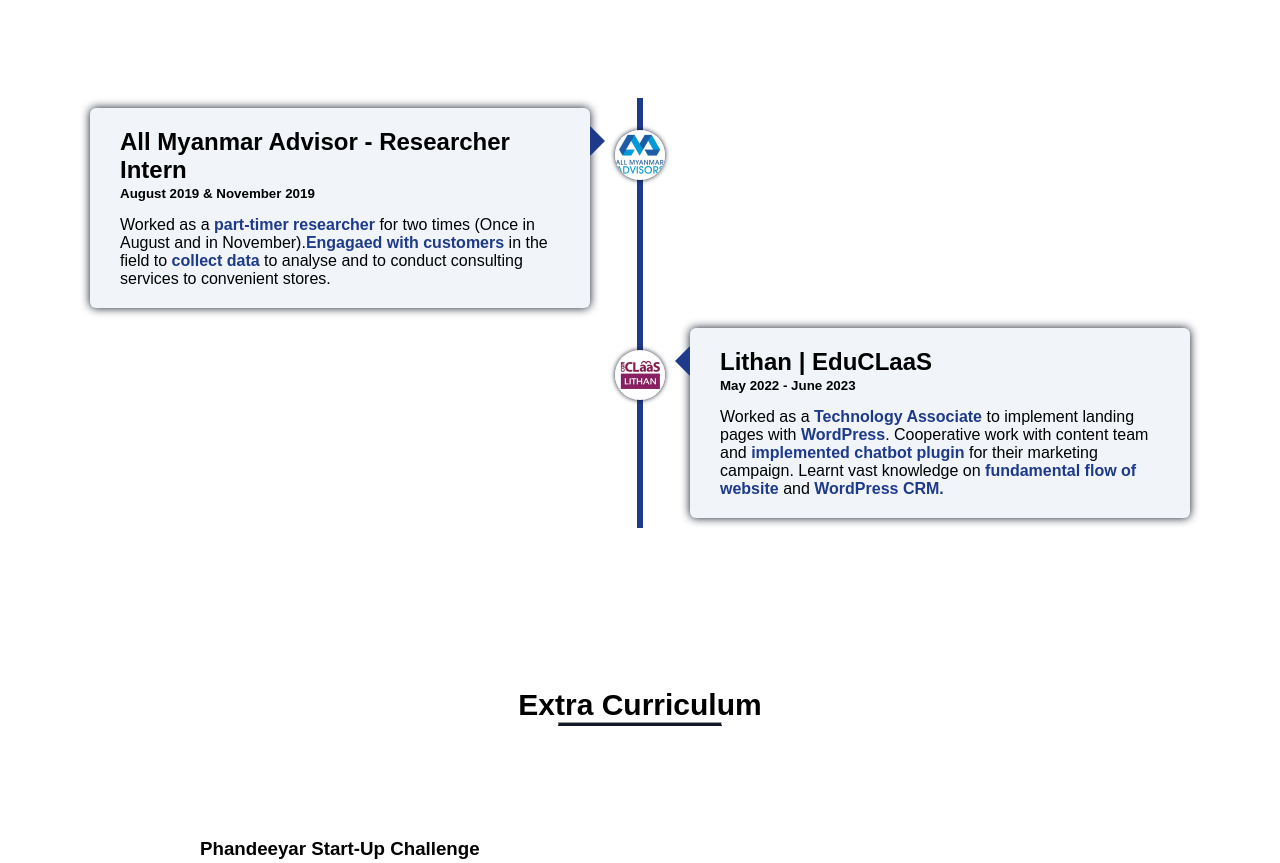
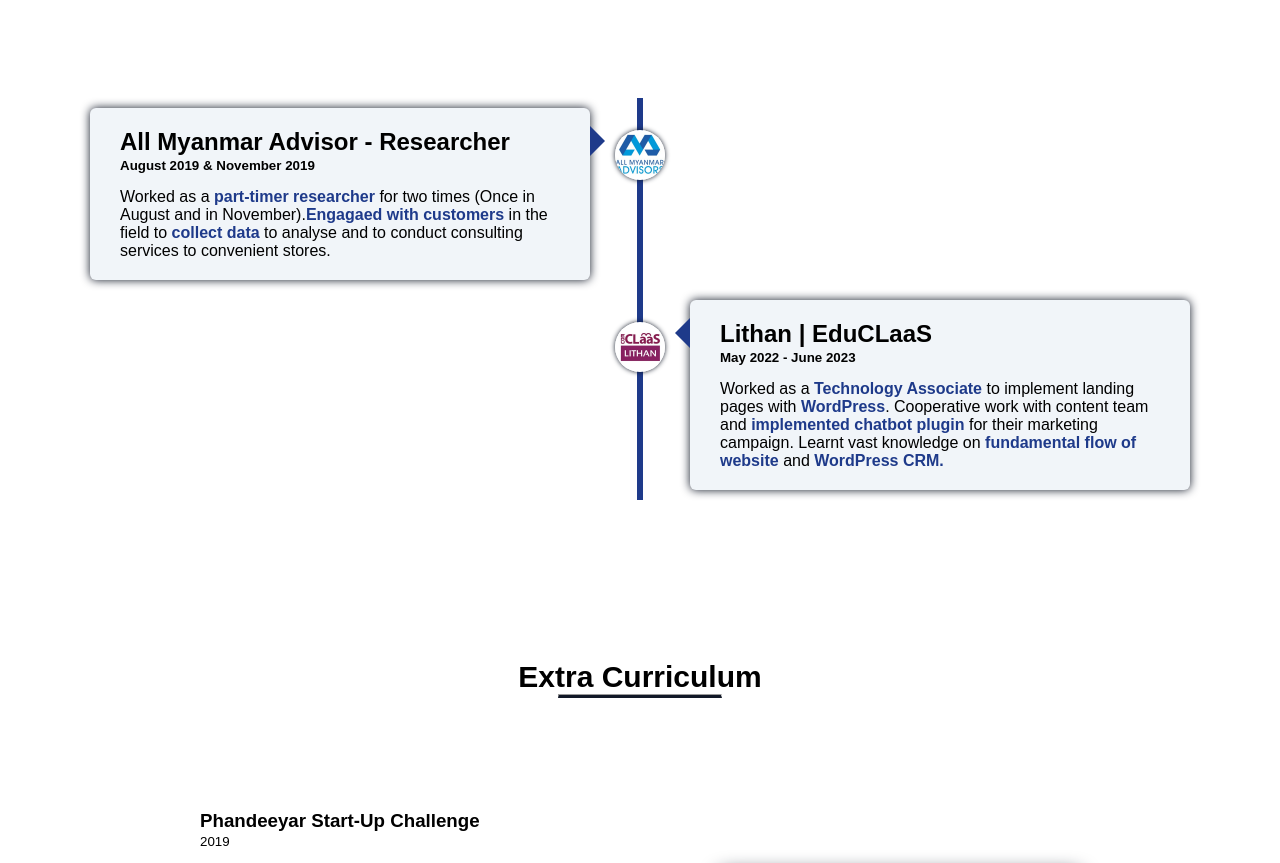
Before and after one commit to kevinhub-tech/kevinhub-tech_Portfolio, a React (Create React App) app: page / in a window 1280 px wide. Shown: the part 3123-3986 px from the top of the page. Built offline with nearby package versions, Linux system fonts and the light colour scheme; a web font is replaced by a local one.

Commit message:
fix on work experience

```diff
--- a/src/components/Work_Experience/WE.js
+++ b/src/components/Work_Experience/WE.js
@@ -13,7 +13,7 @@ function WE() {
             <img src={allmyanmaradvisor} alt="All Myanmar Advisor Logo" />
             <div className="text-box">
               <h2 className="company__name">
-                All Myanmar Advisor - Researcher Intern
+                All Myanmar Advisor - Researcher
               </h2>
               <small className="duration">August 2019 & November 2019</small>
               <p className="work__desc">
```
